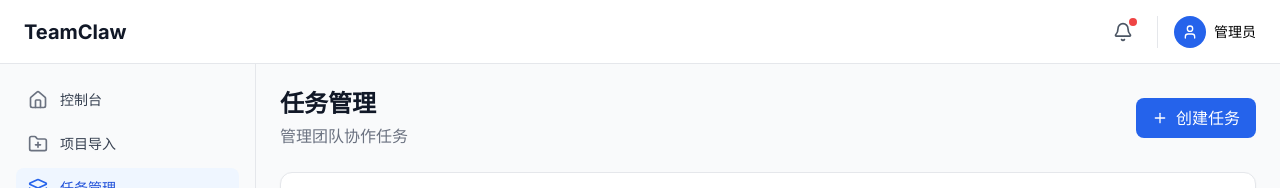
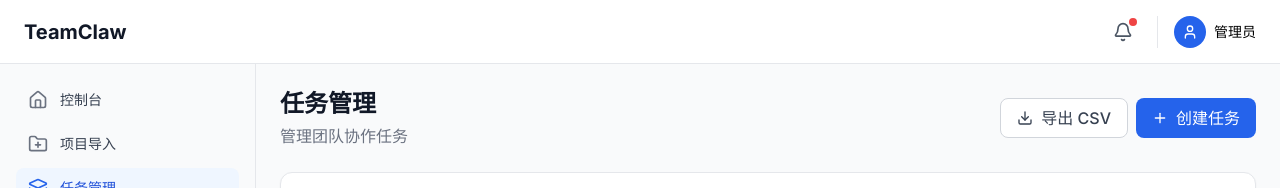
Before and after one commit to weisiwu/teamclaw, a Next.js app: page /tasks in a window 1280 px wide. Shown: the top 188 px of the page. Built offline with nearby package versions, Linux system fonts and the light colour scheme.

Commit message:
iter-25: 任务管理模块 - CSV导出功能

```diff
--- a/app/tasks/page.tsx
+++ b/app/tasks/page.tsx
@@ -19,8 +19,39 @@ import {
   AlertCircle,
   X,
   CheckSquare,
-  Square
+  Square,
+  Download
 } from "lucide-react";
+
+// CSV 导出函数
+function convertToCSV(tasks: Task[]): string {
+  const headers = ["任务ID", "标题", "描述", "状态", "优先级", "创建时间", "完成时间", "耗时(分钟)", "标签"];
+  const rows = tasks.map(task => [
+    task.id,
+    `"${(task.title || "").replace(/"/g, '""')}"`,
+    `"${(task.description || "").replace(/"/g, '""')}"`,
+    STATUS_LABELS[task.status],
+    String(task.priority),
+    task.createdAt,
+    task.completedAt || "",
+    task.duration || "",
+    task.tags.join("; ")
+  ]);
+  return [headers.join(","), ...rows.map(r => r.join(","))].join("\n");
+}
+
+function downloadCSV(tasks: Task[], filename: string = "tasks.csv") {
+  const csv = convertToCSV(tasks);
+  const blob = new Blob(["\ufeff" + csv], { type: "text/csv;charset=utf-8;" });
+  const url = URL.createObjectURL(blob);
+  const link = document.createElement("a");
+  link.href = url;
+  link.download = filename;
+  document.body.appendChild(link);
+  link.click();
+  document.body.removeChild(link);
+  URL.revokeObjectURL(url);
+}
 import {
   useTaskList,
   useCreateTask,
@@ -490,10 +521,20 @@ function TasksContent() {
             <h1 className="text-2xl font-bold text-gray-900">任务管理</h1>
             <p className="text-gray-500 mt-1">管理团队协作任务</p>
           </div>
-          <Button onClick={handleOpenCreateModal}>
-            <Plus className="w-4 h-4 mr-2" />
-            创建任务
-          </Button>
+          <div className="flex gap-2">
+            <Button
+              variant="outline"
+              onClick={() => data?.data && downloadCSV(data.data, `tasks-${new Date().toISOString().split('T')[0]}.csv`)}
+              disabled={!data?.data || data.data.length === 0}
+            >
+              <Download className="w-4 h-4 mr-2" />
+              导出 CSV
+            </Button>
+            <Button onClick={handleOpenCreateModal}>
+              <Plus className="w-4 h-4 mr-2" />
+              创建任务
+            </Button>
+          </div>
         </div>
 
         {/* 筛选栏 */}
```
